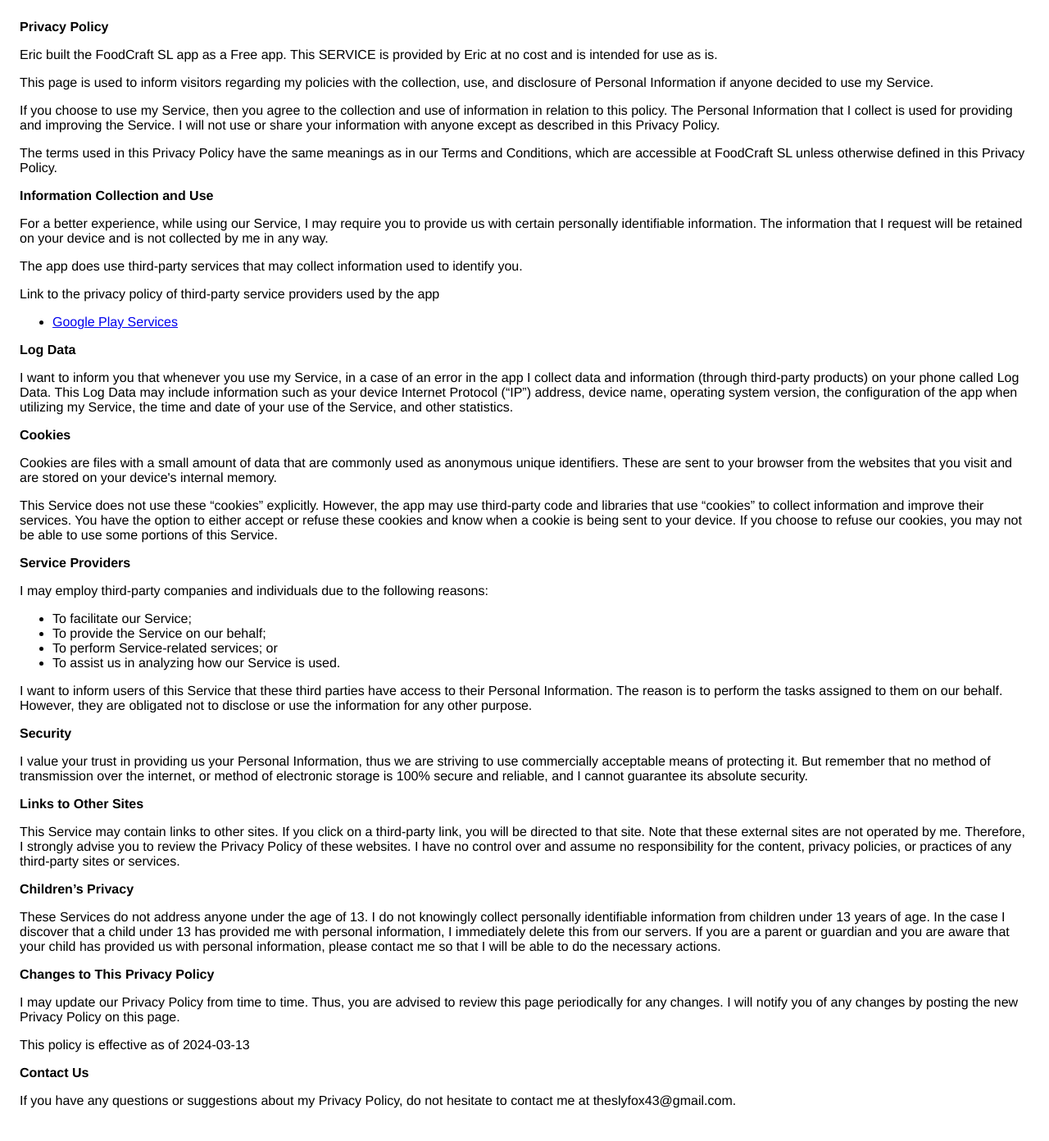
After one commit to aidarsnotion/Food_Craft_SL, a Django app: page /ru/privacy-policy/ in a window 1280 px wide. The commit adds this page. Shown: the whole page at 82% size. Run offline with Django 4.2, Linux system fonts and the light colour scheme.

Commit message:
Commit for sending to Personal computer

```diff
--- a/main/Calculation_Recip.py
+++ b/main/Calculation_Recip.py
@@ -6,6 +6,7 @@ import sys
 #API reset password
 #API product detail
 #API login with API key
+
 
 AminoAcids = namedtuple('AminoAcids', [
     'isol', 'leit', 'val', 'met_tsist',
@@ -21,6 +22,7 @@ AminoAcidsTotal = namedtuple('AminoAcidsTotal', [
     'isol', 'leit', 'val', 'met_tsist',
     'fenilalalin_tirosin', 'tripto', 'lis', 'treon'
 ])
+
 
 AminoAcids_SCOR = namedtuple('AminoAcidsTotal', [
     'isol', 'leit', 'val', 'met_tsist',
@@ -197,7 +199,7 @@ def process_recipe(recip_name, reg, ingredient, mass_fraction, price, size):
     start = time.time()
 
     if recip_name != "" and reg != "" and ingredient and mass_fraction and price and size:
-        prot = fat = carbo = prplus = isol = leit = val = met_tsist1 = fenilalalin_tirosin1 = tripto = lis = treon = 0
+        prot = fat = carbo = prplus = 0
         mass_fractions = total_mass_prot = Cmin = kras = bc = U = G = 0
 
         for i in range(0, int(size)):
--- a/main/templates/client_templates/pages/dropdown_list_options.html
+++ b/main/templates/client_templates/pages/dropdown_list_options.html
@@ -1,4 +1,6 @@
+{% load i18n %}
 <option value="">{% translate "Выберите ингредиент" %}</option>
-{% for value in ingredients %}
-<option value="{{ value.id }}">{{ value }}</option>
+
+{% for ingredient in ingredients %}
+    <option value="{{ ingredient.id }}">{{ ingredient }}</option>
 {% endfor %}
--- a/main/templates/client_templates/pages/meels.html
+++ b/main/templates/client_templates/pages/meels.html
@@ -129,8 +129,6 @@
 				</div>
 
 		</div>
-
-
 
 		<hr>
 		<div class="wrapper" id="ingredients-wrapper">
--- /dev/null
+++ b/main/templates/client_templates/pages/privacy_policy.html
@@ -0,0 +1,108 @@
+<!DOCTYPE html>
+    <html>
+    <head>
+      <meta charset='utf-8'>
+      <meta name='viewport' content='width=device-width'>
+      <title>Privacy Policy</title>
+      <style> body { font-family: 'Helvetica Neue', Helvetica, Arial, sans-serif; padding:1em; } </style>
+    </head>
+    <body>
+    <strong>Privacy Policy</strong> <p>
+                  Eric built the FoodCraft SL app as
+                  a Free app. This SERVICE is provided by
+                  Eric at no cost and is intended for use as
+                  is.
+                </p> <p>
+                  This page is used to inform visitors regarding my
+                  policies with the collection, use, and disclosure of Personal
+                  Information if anyone decided to use my Service.
+                </p> <p>
+                  If you choose to use my Service, then you agree to
+                  the collection and use of information in relation to this
+                  policy. The Personal Information that I collect is
+                  used for providing and improving the Service. I will not use or share your information with
+                  anyone except as described in this Privacy Policy.
+                </p> <p>
+                  The terms used in this Privacy Policy have the same meanings
+                  as in our Terms and Conditions, which are accessible at
+                  FoodCraft SL unless otherwise defined in this Privacy Policy.
+                </p> <p><strong>Information Collection and Use</strong></p> <p>
+                  For a better experience, while using our Service, I
+                  may require you to provide us with certain personally
+                  identifiable information. The information that
+                  I request will be retained on your device and is not collected by me in any way.
+                </p> <div><p>
+                    The app does use third-party services that may collect
+                    information used to identify you.
+                  </p> <p>
+                    Link to the privacy policy of third-party service providers used
+                    by the app
+                  </p> <ul><li><a href="https://www.google.com/policies/privacy/" target="_blank" rel="noopener noreferrer">Google Play Services</a></li><!----><!----><!----><!----><!----><!----><!----><!----><!----><!----><!----><!----><!----><!----><!----><!----><!----><!----><!----><!----><!----><!----><!----><!----><!----><!----><!----><!----></ul></div> <p><strong>Log Data</strong></p> <p>
+                  I want to inform you that whenever you
+                  use my Service, in a case of an error in the app
+                  I collect data and information (through third-party
+                  products) on your phone called Log Data. This Log Data may
+                  include information such as your device Internet Protocol
+                  (“IP”) address, device name, operating system version, the
+                  configuration of the app when utilizing my Service,
+                  the time and date of your use of the Service, and other
+                  statistics.
+                </p> <p><strong>Cookies</strong></p> <p>
+                  Cookies are files with a small amount of data that are
+                  commonly used as anonymous unique identifiers. These are sent
+                  to your browser from the websites that you visit and are
+                  stored on your device's internal memory.
+                </p> <p>
+                  This Service does not use these “cookies” explicitly. However,
+                  the app may use third-party code and libraries that use
+                  “cookies” to collect information and improve their services.
+                  You have the option to either accept or refuse these cookies
+                  and know when a cookie is being sent to your device. If you
+                  choose to refuse our cookies, you may not be able to use some
+                  portions of this Service.
+                </p> <p><strong>Service Providers</strong></p> <p>
+I may employ third-party companies and
+                  individuals due to the following reasons:
+                </p> <ul><li>To facilitate our Service;</li> <li>To provide the Service on our behalf;</li> <li>To perform Service-related services; or</li> <li>To assist us in analyzing how our Service is used.</li></ul> <p>
+                  I want to inform users of this Service
+                  that these third parties have access to their Personal
+                  Information. The reason is to perform the tasks assigned to
+                  them on our behalf. However, they are obligated not to
+                  disclose or use the information for any other purpose.
+                </p> <p><strong>Security</strong></p> <p>
+                  I value your trust in providing us your
+                  Personal Information, thus we are striving to use commercially
+                  acceptable means of protecting it. But remember that no method
+                  of transmission over the internet, or method of electronic
+                  storage is 100% secure and reliable, and I cannot
+                  guarantee its absolute security.
+                </p> <p><strong>Links to Other Sites</strong></p> <p>
+                  This Service may contain links to other sites. If you click on
+                  a third-party link, you will be directed to that site. Note
+                  that these external sites are not operated by me.
+                  Therefore, I strongly advise you to review the
+                  Privacy Policy of these websites. I have
+                  no control over and assume no responsibility for the content,
+                  privacy policies, or practices of any third-party sites or
+                  services.
+                </p> <p><strong>Children’s Privacy</strong></p> <div><p>
+                    These Services do not address anyone under the age of 13.
+                    I do not knowingly collect personally
+                    identifiable information from children under 13 years of age. In the case
+                    I discover that a child under 13 has provided
+                    me with personal information, I immediately
+                    delete this from our servers. If you are a parent or guardian
+                    and you are aware that your child has provided us with
+                    personal information, please contact me so that
+                    I will be able to do the necessary actions.
+                  </p></div> <!----> <p><strong>Changes to This Privacy Policy</strong></p> <p>
+                  I may update our Privacy Policy from
+                  time to time. Thus, you are advised to review this page
+                  periodically for any changes. I will
+                  notify you of any changes by posting the new Privacy Policy on
+                  this page.
+                </p> <p>This policy is effective as of 2024-03-13</p> <p><strong>Contact Us</strong></p> <p>
+                  If you have any questions or suggestions about my
+                  Privacy Policy, do not hesitate to contact me at theslyfox43@gmail.com.
+    </body>
+    </html>
--- a/main/urls.py
+++ b/main/urls.py
@@ -7,6 +7,7 @@ from mobile import views as m_views
 urlpatterns = [
     #URL's для клиента
     path('', ClientViews.client_home, name="client_home"),
+    path('privacy-policy/', views.privacy_policy, name='privacy_policy'),
     path('mobile/main-page/', views.mobile_page, name='mobile_main_page'),
     path('about', ClientViews.about, name='about-us'),
     path('contact', ClientViews.contact, name='contact'),
--- a/main/views.py
+++ b/main/views.py
@@ -17,6 +17,9 @@ def translate(language):
 
 def mobile_page(request):
     return render(request, 'client_templates/mobile_main_page.html')
+
+def privacy_policy(request):
+    return render(request, 'client_templates/pages/privacy_policy.html')
 
 # Получаем выбранный язык
 def get_lang(trans):
--- a/mobile/urls.py
+++ b/mobile/urls.py
@@ -39,6 +39,8 @@ urlpatterns = [
     path('password-reset', PasswordResetRequestAPIView.as_view(), name='password_reset'),
     path('regions', Regions_APIView.as_view(), name='regions_list'),
     path('products-from-region', LoadProductsFromRegionAPIView.as_view(), name='region'),
+    path('products/search/', ProductSearchAPIView.as_view(), name='product-search'),
+    path('products-by-category/', LoadProductsByCategoryAPIView.as_view(), name='products_by_category'),
 
     path('docs/', schema_view.with_ui('swagger', cache_timeout=0), name='schema-swagger-ui'),
     path('redoc/', schema_view.with_ui('redoc', cache_timeout=0), name='schema-redoc'),
```
Also changed, not shown: main/StaffViews.py (+42 -29 lines), main/calculation.py (added, +283 -0 lines), main/models.py (+10 -2 lines), main/templates/client_templates/pages/load-calculation.html (+18 -9 lines), mobile/filters.py (deleted, +0 -9 lines), mobile/views.py (+169 -18 lines).
